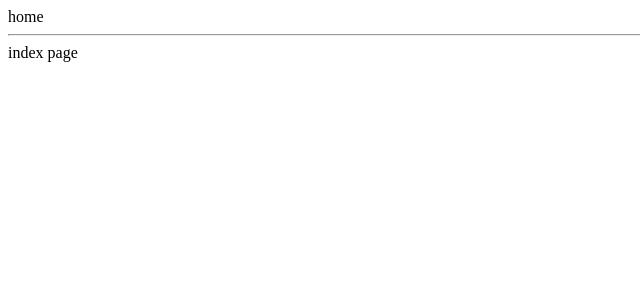
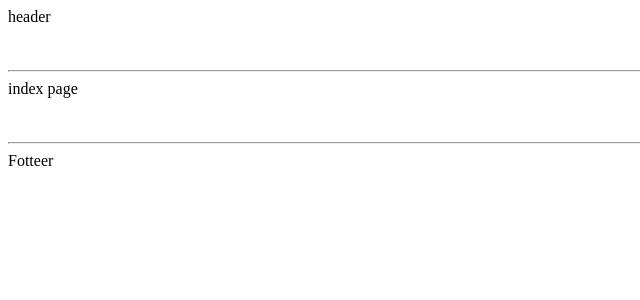
Before and after one commit to sobhan-gh30/online-course-react-spa, a React (Vite) app: page / in a window 1280 px wide. Shown: the top 300 px of the page, without its empty margins (0-640 px from the left). Built offline with nearby package versions, Linux system fonts and the light colour scheme.

Commit message:
feat : create layout page

```diff
--- /dev/null
+++ b/src/components/Layouts/layouts.jsx
@@ -0,0 +1,15 @@
+import {Outlet} from "react-router/internal/react-server-client";
+
+export default function RootLayout() {
+    return (
+        <>
+            <div>header</div>
+            <br/><br/><hr/>
+
+            <Outlet/>
+
+            <br/><br/><hr/>
+            <div>Fotteer</div>
+        </>
+    )
+}
--- a/src/routes.jsx
+++ b/src/routes.jsx
@@ -1,16 +1,11 @@
 import {createBrowserRouter} from "react-router";
 import {Outlet} from "react-router/internal/react-server-client";
+import RootLayout from "./components/Layouts/layouts.jsx";
 
 export const router = createBrowserRouter([
     {
         path: "/",
-        element: (
-            <div>
-                home
-                <br/><hr/>
-                <Outlet/>
-            </div>
-        ),
+        element: <RootLayout/>,
         children:[
             {
                 index: true,
```
